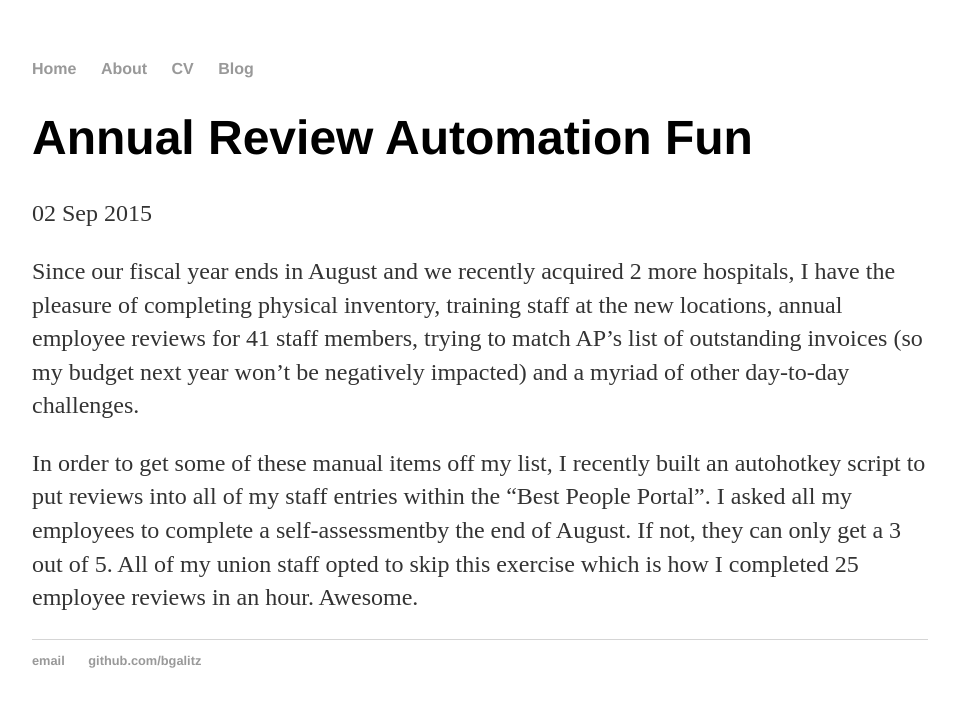
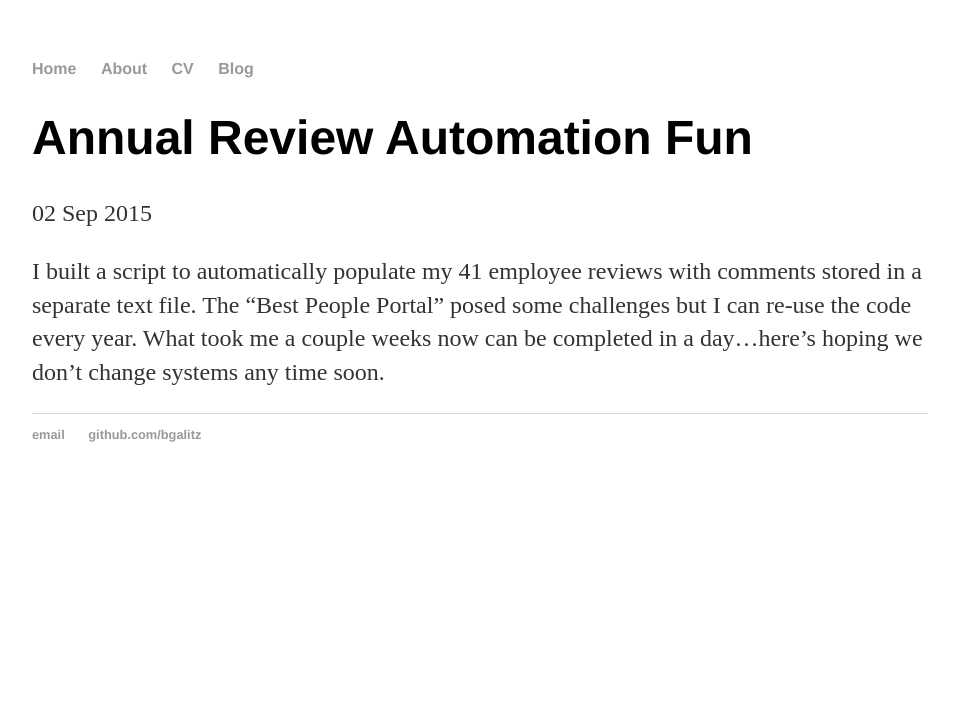
Before and after one commit to bgalitz/bgalitz.github.io, a Jekyll site: the page built from _posts/2015-09-02-annual-reviews.md, in a window 1280 px wide. Shown: the top 707 px of the page, without its empty margins (160-1119 px from the left). Built offline with Jekyll 4.4.1, drawn with Linux system fonts in a browser that asks for light colours.

Commit message:
Update 2015-09-02-annual-reviews.md
positive spin

```diff
--- a/_posts/2015-09-02-annual-reviews.md
+++ b/_posts/2015-09-02-annual-reviews.md
@@ -4,6 +4,4 @@ title: "Annual Review Automation Fun"
 date: 2015-09-02
 ---
 
-Since our fiscal year ends in August and we recently acquired 2 more hospitals, I have the pleasure of completing physical inventory, training staff at the new locations, annual employee reviews for 41 staff members, trying to match AP's list of outstanding invoices (so my budget next year won't be negatively impacted) and a myriad of other day-to-day challenges.
-
-In order to get some of these manual items off my list, I recently built an autohotkey script to put reviews into all of my staff entries within the "Best People Portal". I asked all my employees to complete a self-assessmentby the end of August. If not, they can only get a 3 out of 5. All of my union staff opted to skip this exercise which is how I completed 25 employee reviews in an hour. Awesome.
+I built a script to automatically populate my 41 employee reviews with comments stored in a separate text file. The "Best People Portal" posed some challenges but I can re-use the code every year. What took me a couple weeks now can be completed in a day...here's hoping we don't change systems any time soon.
```
